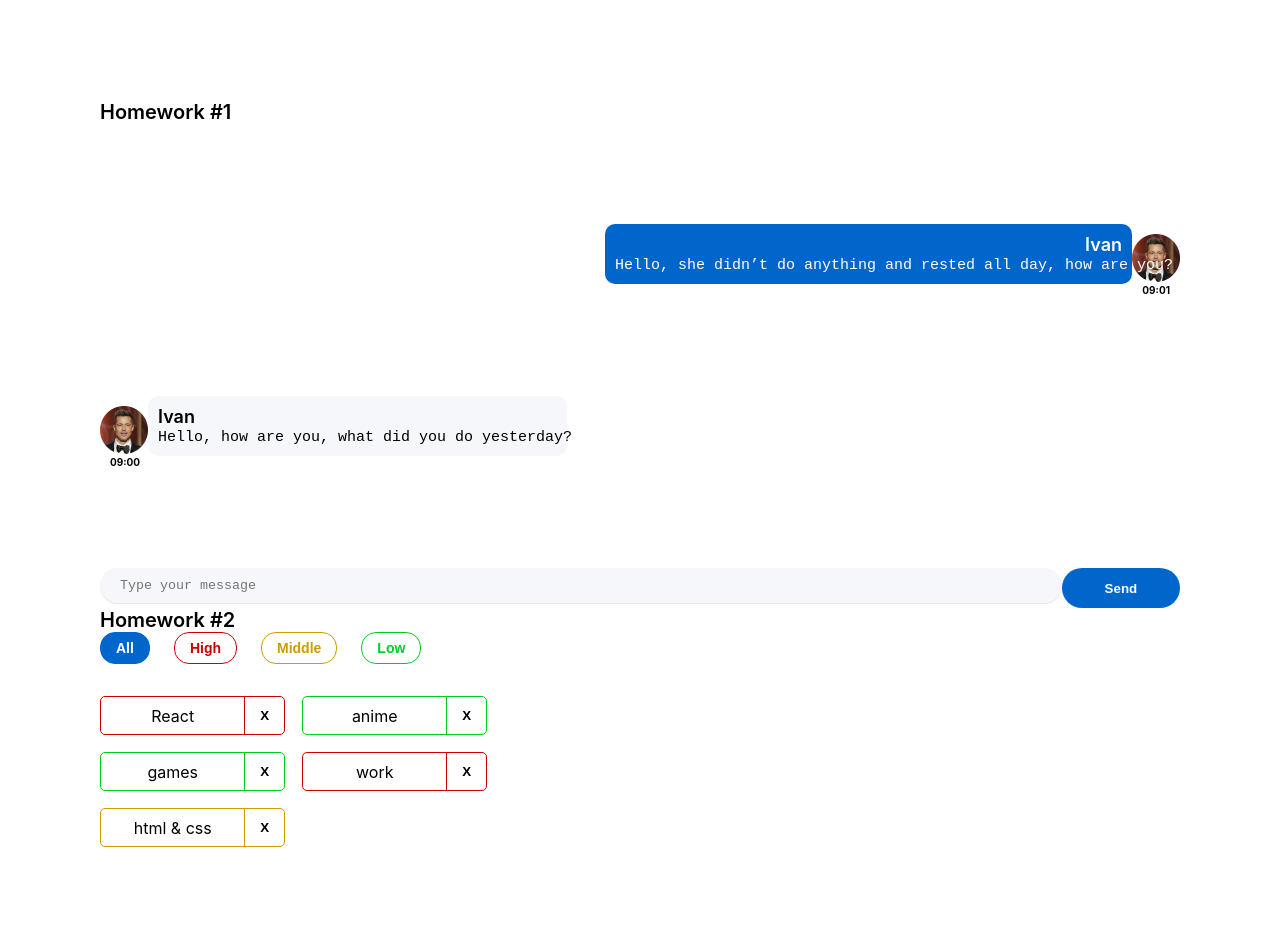
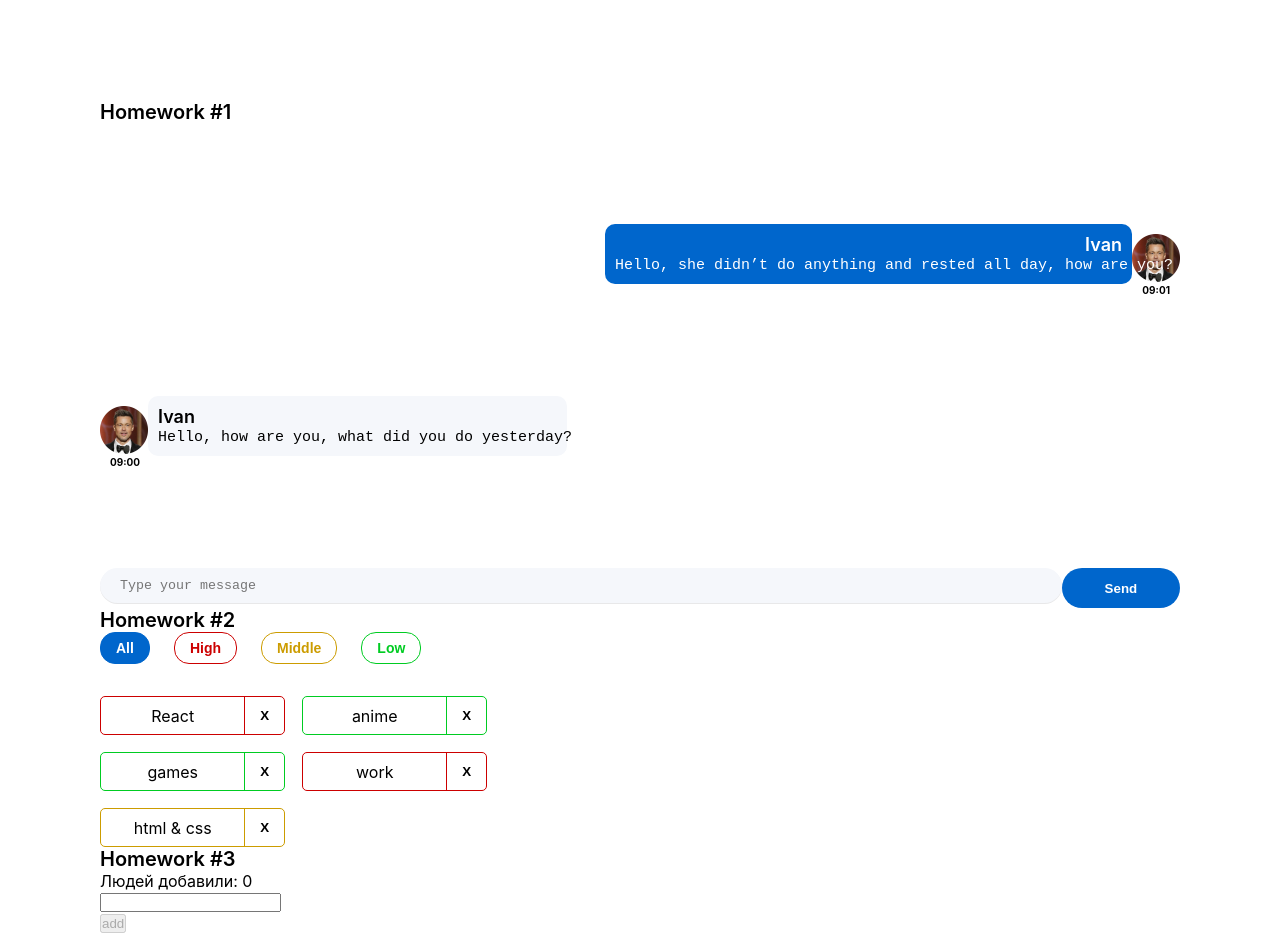
Before and after one commit to KingShakeJS/hws2-master, a React (Create React App) app: page / in a window 1280 px wide. Shown: the top 952 px of the page. Built offline with nearby package versions, Linux system fonts and the light colour scheme.

Commit message:
process-hw3

```diff
--- a/src/s1-main/App.tsx
+++ b/src/s1-main/App.tsx
@@ -2,6 +2,7 @@
 import s from './App.module.css'
 import HW1 from '../s2-homeworks/hw01/HW1'
 import HW2 from "../s2-homeworks/hw02/HW2";
+import HW3 from "../s2-homeworks/hw03/HW3";
 
 function App() {
     return (
@@ -9,7 +10,7 @@
             <HW1/>
             {/*раскомментировать по ходу выполнения*/}
             <HW2/>
-            {/*<HW3/>*/}
+            <HW3/>
             {/*<HW4/>*/}
 
             {/*при выполнении дз 5 и более - закомментировать здесь дз 1-4, так как они есть внутри дз 5*/}
--- a/src/s2-homeworks/hw02/HW2.tsx
+++ b/src/s2-homeworks/hw02/HW2.tsx
@@ -47,7 +47,6 @@
         affairs = affairs.filter(a => a.priority === 'middle')
     }
 
-    console.log(affairs)
 
     return affairs // need to fix
 }
--- a/src/s2-homeworks/hw03/Greeting.module.css
+++ b/src/s2-homeworks/hw03/Greeting.module.css
@@ -14,6 +14,7 @@
 }
 
 .errorInput {
+    color: red;
 }
 
 .button {
--- a/src/s2-homeworks/hw03/Greeting.tsx
+++ b/src/s2-homeworks/hw03/Greeting.tsx
@@ -2,14 +2,14 @@
 import s from './Greeting.module.css'
 
 type GreetingPropsType = {
-    name: any // need to fix any
-    setNameCallback: any // need to fix any
-    addUser: any // need to fix any
-    onBlur: any // need to fix any
-    onEnter: any // need to fix any
-    error: any // need to fix any
-    totalUsers: any // need to fix any
-    lastUserName?: any // need to fix any
+    name: string // need to fix any
+    setNameCallback: (e: ChangeEvent<HTMLInputElement>) => void // need to fix any
+    addUser: () => void // need to fix any
+    onBlur: ()=>void // need to fix any
+    onEnter:  (e: KeyboardEvent) =>void // need to fix any
+    error: string | null // need to fix any
+    totalUsers: number // need to fix any
+    lastUserName?: string // need to fix any
 }
 
 // презентационная компонента (для верстальщика)
@@ -25,7 +25,7 @@
         lastUserName,
     } // деструктуризация пропсов
 ) => {
-    const inputClass = s.errorInput // need to fix with (?:)
+    const inputClass = error ? s.errorInput : s.input  // need to fix with (?:)
 
     return (
         <div id={'hw3-form'} className={s.greetingForm}>
--- a/src/s2-homeworks/hw03/GreetingContainer.tsx
+++ b/src/s2-homeworks/hw03/GreetingContainer.tsx
@@ -1,20 +1,33 @@
-import React, { ChangeEvent, KeyboardEvent, useState } from 'react'
+import React, {ChangeEvent, KeyboardEvent, useState} from 'react'
 import Greeting from './Greeting'
-import { UserType } from './HW3'
+import {UserType} from './HW3'
+import user from "../hw08/User";
 
 type GreetingContainerPropsType = {
-    users: any // need to fix any
-    addUserCallback: any // need to fix any
+    users: UserType[] // need to fix any
+    addUserCallback: (name: string) => void // need to fix any
 }
 
-export const pureAddUser = (name: any, setError: any, setName: any, addUserCallback: any) => {
+export const pureAddUser = (name: string, setError: (err: string | null) => void, setName: (n: string) => void, addUserCallback: (name: string) => void) => {
     // если имя пустое - показать ошибку, иначе - добавить юзера и очистить инпут
+    if (name.trim() === '') {
+        setError('Ошибка! Введите имя!')
+    } else {
+        addUserCallback(name.trim())
+        setName('')
+    }
 }
 
-export const pureOnBlur = (name: any, setError: any) => { // если имя пустое - показать ошибку
+export const pureOnBlur = (name: string, setError: (err: string | null) => void) => { // если имя пустое - показать ошибку
+    if (name.trim() === '') {
+        setError('Ошибка! Введите имя!')
+    }
 }
 
-export const pureOnEnter = (e: any, addUser: any) => { // если нажата кнопка Enter - добавить
+export const pureOnEnter = (e: KeyboardEvent, addUser: () => void) => { // если нажата кнопка Enter - добавить
+    if (e.key === 'Enter') {
+        addUser()
+    }
 }
 
 // более простой и понятный для новичков
@@ -22,15 +35,15 @@
 
 // более современный и удобный для про :)
 const GreetingContainer: React.FC<GreetingContainerPropsType> = ({
-    users,
-    addUserCallback,
-}) => {
+                                                                     users,
+                                                                     addUserCallback,
+                                                                 }) => {
     // деструктуризация пропсов
-    const [name, setName] = useState<any>('') // need to fix any
-    const [error, setError] = useState<any>('') // need to fix any
+    const [name, setName] = useState<string>('') // need to fix any
+    const [error, setError] = useState<string | null>('') // need to fix any
 
-    const setNameCallback = (e: any) => { // need to fix any
-        setName('some name') // need to fix
+    const setNameCallback = (e: ChangeEvent<HTMLInputElement>) => { // need to fix any
+        setName(e.currentTarget.value) // need to fix
 
         error && setError('')
     }
@@ -42,12 +55,12 @@
         pureOnBlur(name, setError)
     }
 
-    const onEnter = (e: any) => {
+    const onEnter = (e: KeyboardEvent) => {
         pureOnEnter(e, addUser)
     }
 
-    const totalUsers = 0 // need to fix
-    const lastUserName = 'some name' // need to fix
+    const totalUsers = users.length // need to fix
+    const lastUserName = `${ users.length > 0 ? users[users.length-1].name : ''}`// need to fix
 
     return (
         <Greeting
--- a/src/s2-homeworks/hw03/HW3.tsx
+++ b/src/s2-homeworks/hw03/HW3.tsx
@@ -1,38 +1,40 @@
-import React, { useState } from 'react'
-import { v1 } from 'uuid'
+import React, {useState} from 'react'
+import {v1} from 'uuid'
 import s2 from '../../s1-main/App.module.css'
 import GreetingContainer from './GreetingContainer'
 
 /*
-* 1 - описать тип UserType
-* 2 - указать нужный тип в useState с users
-* 3 - дописать типы и логику функции pureAddUserCallback и проверить её тестами
-* 4 - в файле GreetingContainer.tsx дописать типизацию пропсов
-* 5 - в файле GreetingContainer.tsx указать нужные типы в useState с name и error
-* 6 - в файле GreetingContainer.tsx дописать тип и логику функции setNameCallback
-* 7 - в файле GreetingContainer.tsx дописать логику функций pureAddUser, pureOnBlur, pureOnEnter и проверить их тестами
-* 8 - в файле GreetingContainer.tsx вычислить количество добавленных и имя последнего (totalUsers, lastUserName)
-* 9 - в файле Greeting.tsx дописать типизацию пропсов
-* 10 - в файле Greeting.tsx вычислить inputClass в зависимости от наличия ошибки
+* 1 - описать тип UserType +++
+* 2 - указать нужный тип в useState с users +++
+* 3 - дописать типы и логику функции pureAddUserCallback и проверить её тестами +++
+* 4 - в файле GreetingContainer.tsx дописать типизацию пропсов +++
+* 5 - в файле GreetingContainer.tsx указать нужные типы в useState с name и error +++
+* 6 - в файле GreetingContainer.tsx дописать тип и логику функции setNameCallback +++
+* 7 - в файле GreetingContainer.tsx дописать логику функций pureAddUser, pureOnBlur, pureOnEnter и проверить их тестами +++
+* 8 - в файле GreetingContainer.tsx вычислить количество добавленных и имя последнего (totalUsers, lastUserName) +++
+* 9 - в файле Greeting.tsx дописать типизацию пропсов +++
+* 10 - в файле Greeting.tsx вычислить inputClass в зависимости от наличия ошибки +++
 * 11 - сделать стили в соответствии с дизайном
 * */
 
 // types
 export type UserType = {
-    _id: any // need to fix any
-    name: any // need to fix any
+    _id: string // need to fix any
+    name: string // need to fix any
 }
 
-export const pureAddUserCallback = (name: any, setUsers: any, users: any) => { // need to fix any
+export const pureAddUserCallback = (name: string, setUsers: (arr: UserType[]) => void, users: UserType[]) => { // need to fix any
     const user = { // need to fix
+        _id: v1() ,
+        name: name,
     }
     setUsers([...users, user])
 }
 
 const HW3 = () => {
-    const [users, setUsers] = useState<any>([]) // need to fix any
+    const [users, setUsers] = useState<UserType[]>([]) // need to fix any
 
-    const addUserCallback = (name: any) => { // need to fix any
+    const addUserCallback = (name: string) => { // need to fix any
         pureAddUserCallback(name, setUsers, users)
     }
 
```
